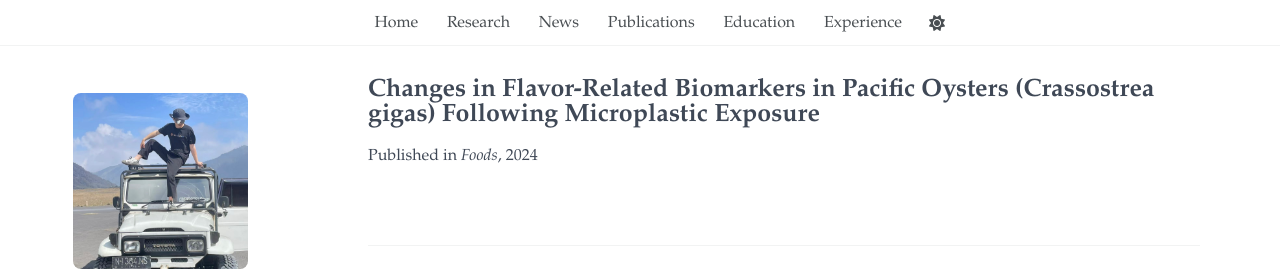
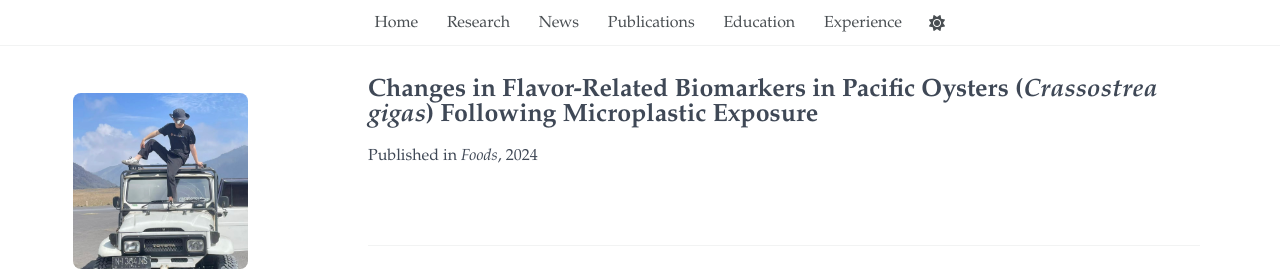
Before and after one commit to yuliu0322/yuliu0322.github.io, a Jekyll site: the page built from _publications/2024-02-29-flavor-biomarkers.md, in a window 1280 px wide. Shown: the top 271 px of the page. Built offline with Jekyll 4.4.1, drawn with Linux system fonts in a browser that asks for light colours; some web fonts are replaced; a script bundle is joined from its source files by our own code; library files that are not in the unit come from our copies.

```diff
--- a/_publications/2024-02-29-flavor-biomarkers.md
+++ b/_publications/2024-02-29-flavor-biomarkers.md
@@ -1,5 +1,5 @@
 ---
-title: "Changes in Flavor-Related Biomarkers in Pacific Oysters (Crassostrea gigas) Following Microplastic Exposure"
+title: "Changes in Flavor-Related Biomarkers in Pacific Oysters (<i>Crassostrea gigas</i>) Following Microplastic Exposure"
 collection: publications
 permalink: /publication/flavor-biomarkers/
 date: 2024-02-29
```
